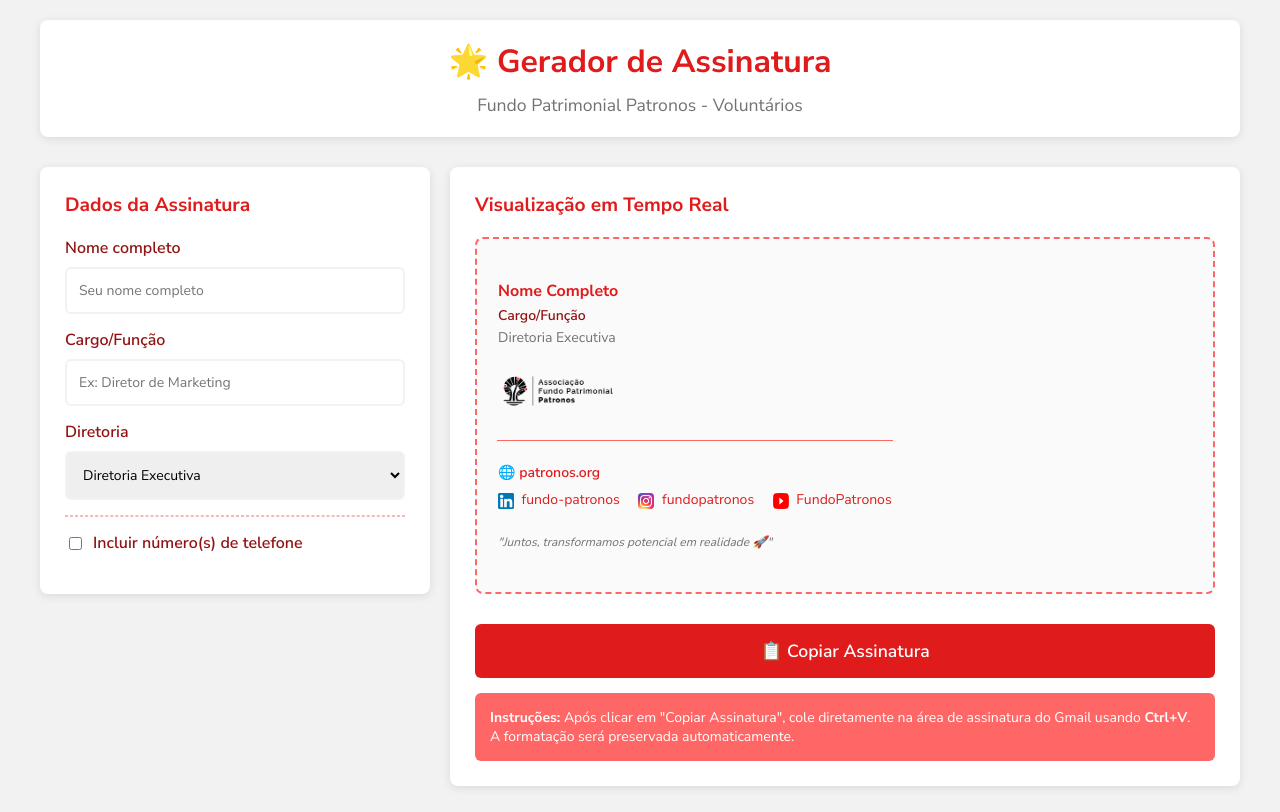
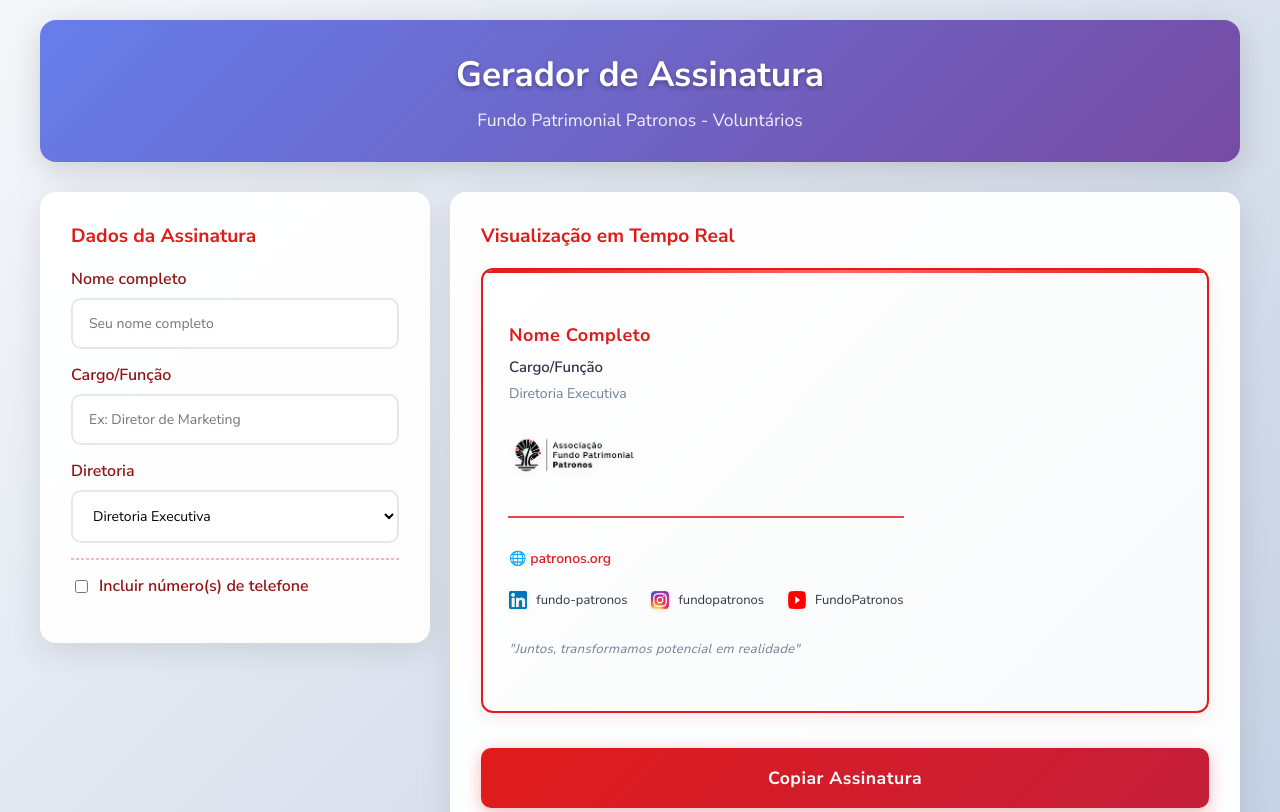
Before and after one commit to guifav/assinatura_patronos, a plain HTML site: page index.html in a window 1280 px wide. Shown: the top 812 px of the page. Drawn offline with Linux system fonts and the light colour scheme.

Commit message:
✨ Implementar design elegante e remover emojis
- Adicionar gradientes modernos no background e header
- Implementar glassmorphism nos cards
- Melhorar tipografia e espaçamento da assinatura
- Aprimorar botões com efeitos hover e sombras
- Modernizar inputs com efeitos de foco
- Remover todos os emojis para visual mais profissional
- Adicionar sombras e efeitos visuais elegantes

```diff
--- a/index.html
+++ b/index.html
@@ -8,8 +8,9 @@
         body {
             margin: 0;
             padding: 20px;
-            background-color: #F2F2F2;
+            background: linear-gradient(135deg, #f5f7fa 0%, #c3cfe2 100%);
             font-family: 'Nunito Sans', sans-serif;
+            min-height: 100vh;
         }
 
         .container {
@@ -20,23 +21,26 @@
         .header {
             text-align: center;
             margin-bottom: 30px;
-            background: white;
-            padding: 20px;
-            border-radius: 8px;
-            box-shadow: 0 2px 10px rgba(0,0,0,0.1);
+            background: linear-gradient(135deg, #667eea 0%, #764ba2 100%);
+            padding: 30px;
+            border-radius: 16px;
+            box-shadow: 0 8px 32px rgba(0,0,0,0.15);
+            backdrop-filter: blur(10px);
         }
 
         .header h1 {
-            color: #E01B1B;
+            color: white;
             margin: 0 0 10px 0;
             font-weight: 700;
-            font-size: 2rem;
+            font-size: 2.2rem;
+            text-shadow: 0 2px 4px rgba(0,0,0,0.3);
         }
 
         .header p {
-            color: #727272;
+            color: rgba(255,255,255,0.9);
             margin: 0;
             font-size: 1.1rem;
+            font-weight: 400;
         }
 
         .generator {
@@ -54,11 +58,13 @@
 
         .form-section {
             flex: 1 1 300px;
-            background: white;
+            background: rgba(255,255,255,0.95);
             max-width: 400px;
-            padding: 25px;
-            border-radius: 8px;
-            box-shadow: 0 2px 10px rgba(0,0,0,0.1);
+            padding: 30px;
+            border-radius: 16px;
+            box-shadow: 0 8px 32px rgba(0,0,0,0.1);
+            backdrop-filter: blur(10px);
+            border: 1px solid rgba(255,255,255,0.2);
             height: fit-content;
         }
 
@@ -84,13 +90,15 @@
         input[type="tel"],
         select {
             width: 100%;
-            padding: 12px;
-            border: 2px solid #F2F2F2;
+            padding: 14px 16px;
+            border: 2px solid #e2e8f0;
             box-sizing: border-box;
-            border-radius: 6px;
+            border-radius: 10px;
             font-family: 'Nunito Sans', sans-serif;
             font-size: 14px;
-            transition: border-color 0.3s ease;
+            transition: all 0.3s ease;
+            background: rgba(255,255,255,0.8);
+            backdrop-filter: blur(10px);
         }
 
         input[type="text"]:focus,
@@ -98,38 +106,54 @@
         select:focus {
             outline: none;
             border-color: #E01B1B;
+            box-shadow: 0 0 0 3px rgba(224, 27, 27, 0.1);
+            background: white;
+            transform: translateY(-1px);
         }
 
         button {
-            background-color: #E01B1B;
+            background: linear-gradient(135deg, #E01B1B 0%, #c41e3a 100%);
             color: white;
             border: none;
-            padding: 12px 20px;
+            padding: 14px 24px;
             cursor: pointer;
             font-size: 1rem;
             font-weight: 600;
-            border-radius: 6px;
+            border-radius: 10px;
             font-family: 'Nunito Sans', sans-serif;
             transition: all 0.3s ease;
+            box-shadow: 0 4px 15px rgba(224, 27, 27, 0.3);
+            position: relative;
+            overflow: hidden;
         }
 
         button:hover {
-            background-color: #911313;
+            transform: translateY(-2px);
+            box-shadow: 0 6px 20px rgba(224, 27, 27, 0.4);
+            background: linear-gradient(135deg, #c41e3a 0%, #E01B1B 100%);
+        }
+
+        button:active {
+            transform: translateY(0);
         }
 
         .copy-btn {
-            margin-top: 15px;
+            margin-top: 20px;
             width: 100%;
-            padding: 15px;
+            padding: 18px;
             font-size: 1.1rem;
+            font-weight: 700;
+            letter-spacing: 0.5px;
         }
 
         .preview-section {
             flex: 1 1 700px;
-            background: white;
-            padding: 25px;
-            border-radius: 8px;
-            box-shadow: 0 2px 10px rgba(0,0,0,0.1);
+            background: rgba(255,255,255,0.95);
+            padding: 30px;
+            border-radius: 16px;
+            box-shadow: 0 8px 32px rgba(0,0,0,0.1);
+            backdrop-filter: blur(10px);
+            border: 1px solid rgba(255,255,255,0.2);
         }
 
         .preview-section h3 {
@@ -159,12 +183,25 @@
         }
 
         .signature-preview {
-            border: 2px dashed #FF6666;
+            border: 2px solid #E01B1B;
             margin: 15px 0;
-            padding: 20px;
-            background: #fafafa;
-            border-radius: 8px;
+            padding: 25px;
+            background: linear-gradient(135deg, #ffffff 0%, #f8f9fa 100%);
+            border-radius: 12px;
             font-family: 'Nunito Sans', sans-serif;
+            box-shadow: 0 4px 16px rgba(224, 27, 27, 0.1);
+            position: relative;
+            overflow: hidden;
+        }
+
+        .signature-preview::before {
+            content: '';
+            position: absolute;
+            top: 0;
+            left: 0;
+            right: 0;
+            height: 3px;
+            background: linear-gradient(90deg, #E01B1B 0%, #FF6666 50%, #E01B1B 100%);
         }
 
         .add-phone-btn {
@@ -202,12 +239,14 @@
         }
 
         .instructions {
-            background: #FF6666;
+            background: linear-gradient(135deg, #667eea 0%, #764ba2 100%);
             color: white;
-            padding: 15px;
-            border-radius: 6px;
-            margin-top: 15px;
+            padding: 20px;
+            border-radius: 12px;
+            margin-top: 20px;
             font-size: 14px;
+            box-shadow: 0 4px 15px rgba(102, 126, 234, 0.3);
+            border: 1px solid rgba(255,255,255,0.2);
         }
 
         .instructions strong {
@@ -229,7 +268,7 @@
 <body>
     <div class="container">
         <div class="header">
-            <h1>🌟 Gerador de Assinatura</h1>
+            <h1>Gerador de Assinatura</h1>
             <p>Fundo Patrimonial Patronos - Voluntários</p>
         </div>
 
@@ -285,7 +324,7 @@
             <div class="preview-section">
                 <h3>Visualização em Tempo Real</h3>
                 <div id="signature-preview" class="signature-preview"></div>
-                <button id="copy-btn" class="copy-btn">📋 Copiar Assinatura</button>
+                <button id="copy-btn" class="copy-btn">Copiar Assinatura</button>
                 <div class="instructions">
                     <strong>Instruções:</strong> Após clicar em "Copiar Assinatura", cole diretamente na área de assinatura do Gmail usando <strong>Ctrl+V</strong>. A formatação será preservada automaticamente.
                 </div>
@@ -347,47 +386,49 @@
                 <table cellspacing="0" style="font-family: 'Nunito Sans', sans-serif;
                     font-size: 14px;
                     display: block;
-                    padding: 20px 0;
-                    color: #727272;
-                    line-height: 1.4;
+                    padding: 25px 0;
+                    color: #4a5568;
+                    line-height: 1.6;
                     width: 100%;
                     table-layout: auto;
                     word-break: break-word;">
 
-                    <tr><td style="font-weight: 700; font-size: 16px; color: #E01B1B;">${name}</td></tr>
-                    <tr><td style="font-weight: 600; color: #911313; padding-top: 2px;">${jobTitle}</td></tr>
-                    <tr><td style="color: #727272; padding-top: 2px;">${diretoriaText}</td></tr>
+                    <tr><td style="font-weight: 700; font-size: 18px; color: #E01B1B; letter-spacing: 0.5px;">${name}</td></tr>
+                    <tr><td style="font-weight: 600; color: #2d3748; padding-top: 4px; font-size: 15px;">${jobTitle}</td></tr>
+                    <tr><td style="color: #718096; padding-top: 3px; font-size: 14px; font-weight: 500;">${diretoriaText}</td></tr>
                     ${phoneRowsHTML}
 
-                    <tr><td style="display: block; padding-top: 20px;">
+                    <tr><td style="display: block; padding-top: 25px;">
                         <img src="Logo-Patronos-Principal.png"
-                             alt="Fundo Patronos Logo" width="120" style="display: block;">
+                             alt="Fundo Patronos Logo" width="130" style="display: block; filter: drop-shadow(0 2px 4px rgba(0,0,0,0.1));">
                     </td></tr>
 
-                    <tr><td style="display: block; border-bottom: 1px solid #FF6666; margin: 10px 0; padding-top: 15px;"></td></tr>
+                    <tr><td style="display: block; border-bottom: 2px solid #E01B1B; margin: 15px 0; padding-top: 20px; opacity: 0.8;"></td></tr>
 
-                    <tr><td style="padding-top: 12px;">
+                    <tr><td style="padding-top: 15px;">
                         <a href="${patronosData.website}" target="_blank"
-                           style="color: #E01B1B; text-decoration: none; align-items: center; margin-right: 15px; margin-bottom: 8px; display: inline-block; font-weight: 600;">
+                           style="color: #E01B1B; text-decoration: none; align-items: center; margin-right: 20px; margin-bottom: 10px; display: inline-block; font-weight: 600; font-size: 14px; transition: all 0.3s ease;">
                             🌐 patronos.org
                         </a>
                         <br>
+                        <div style="margin-top: 8px;">
                             <a href="${patronosData.linkedin}" target="_blank"
-                           style="color: #E01B1B; text-decoration: none; align-items: center; margin-right: 15px; margin-bottom: 8px; display: inline-block;">
-                            <img src="linkedin.png" alt="LinkedIn" width="16" height="16" style="vertical-align: middle; margin-right: 4px;"> fundo-patronos
+                               style="color: #2d3748; text-decoration: none; align-items: center; margin-right: 20px; margin-bottom: 8px; display: inline-block; font-size: 13px; transition: all 0.3s ease;">
+                                <img src="linkedin.png" alt="LinkedIn" width="18" height="18" style="vertical-align: middle; margin-right: 6px; filter: drop-shadow(0 1px 2px rgba(0,0,0,0.1));"> fundo-patronos
                             </a>
                             <a href="${patronosData.instagram}" target="_blank"
-                           style="color: #E01B1B; text-decoration: none; align-items: center; margin-right: 15px; margin-bottom: 8px; display: inline-block;">
-                            <img src="instagram.webp" alt="Instagram" width="16" height="16" style="vertical-align: middle; margin-right: 4px;"> fundopatronos
+                               style="color: #2d3748; text-decoration: none; align-items: center; margin-right: 20px; margin-bottom: 8px; display: inline-block; font-size: 13px; transition: all 0.3s ease;">
+                                <img src="instagram.webp" alt="Instagram" width="18" height="18" style="vertical-align: middle; margin-right: 6px; filter: drop-shadow(0 1px 2px rgba(0,0,0,0.1));"> fundopatronos
                             </a>
                             <a href="${patronosData.youtube}" target="_blank"
-                           style="color: #E01B1B; text-decoration: none; align-items: center; margin-bottom: 8px; display: inline-block;">
-                            <img src="youtube.png" alt="YouTube" width="16" height="16" style="vertical-align: middle; margin-right: 4px;"> FundoPatronos
+                               style="color: #2d3748; text-decoration: none; align-items: center; margin-bottom: 8px; display: inline-block; font-size: 13px; transition: all 0.3s ease;">
+                                <img src="youtube.png" alt="YouTube" width="18" height="18" style="vertical-align: middle; margin-right: 6px; filter: drop-shadow(0 1px 2px rgba(0,0,0,0.1));"> FundoPatronos
                             </a>
+                        </div>
                     </td></tr>
 
-                    <tr><td style="padding-top: 15px; font-size: 12px; color: #727272; font-style: italic;">
-                        "Juntos, transformamos potencial em realidade 🚀"
+                    <tr><td style="padding-top: 20px; font-size: 13px; color: #718096; font-style: italic; font-weight: 500; letter-spacing: 0.3px;">
+                        "Juntos, transformamos potencial em realidade"
                     </td></tr>
                 </table>
             `;
@@ -456,10 +497,10 @@
 
                 try {
                     const success = document.execCommand("copy");
-                    this.textContent = success ? "✅ Copiado!" : "❌ Erro ao copiar";
+                    this.textContent = success ? "Copiado!" : "Erro ao copiar";
                     this.style.backgroundColor = success ? "#FF9700" : "#911313";
                 } catch {
-                    this.textContent = "❌ Erro ao copiar";
+                    this.textContent = "Erro ao copiar";
                     this.style.backgroundColor = "#911313";
                 }
 
@@ -467,7 +508,7 @@
                 table.style.width = originalWidth;
 
                 setTimeout(() => {
-                    this.textContent = "📋 Copiar Assinatura";
+                    this.textContent = "Copiar Assinatura";
                     this.style.backgroundColor = "#E01B1B";
                 }, 3000);
             }
```
Lines whose indentation alone changed are shown as unchanged.
